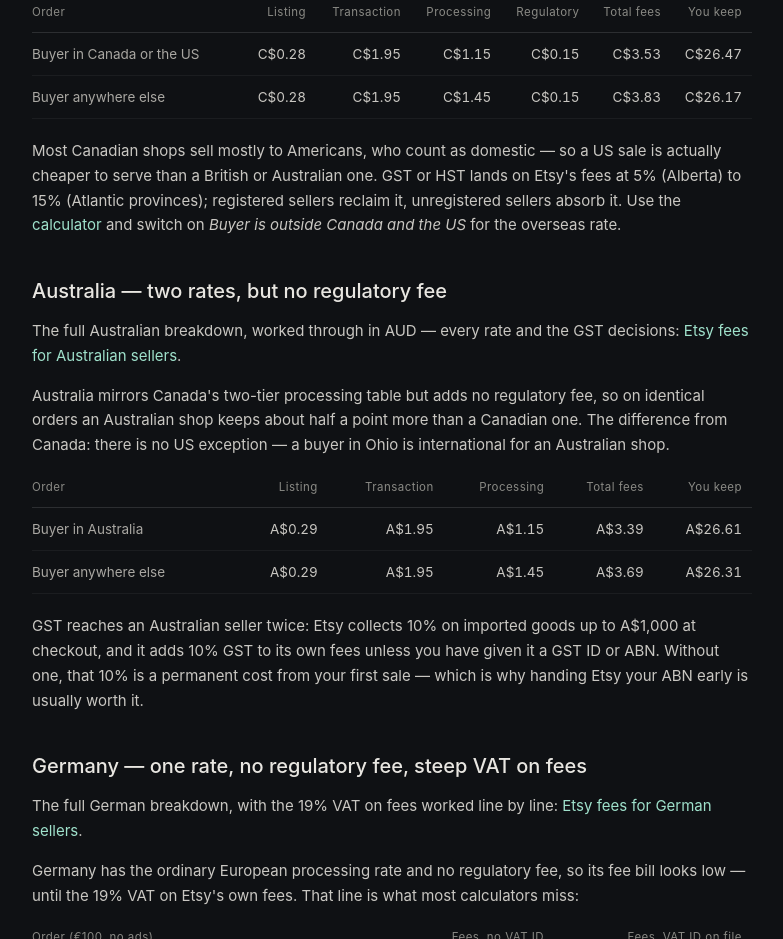
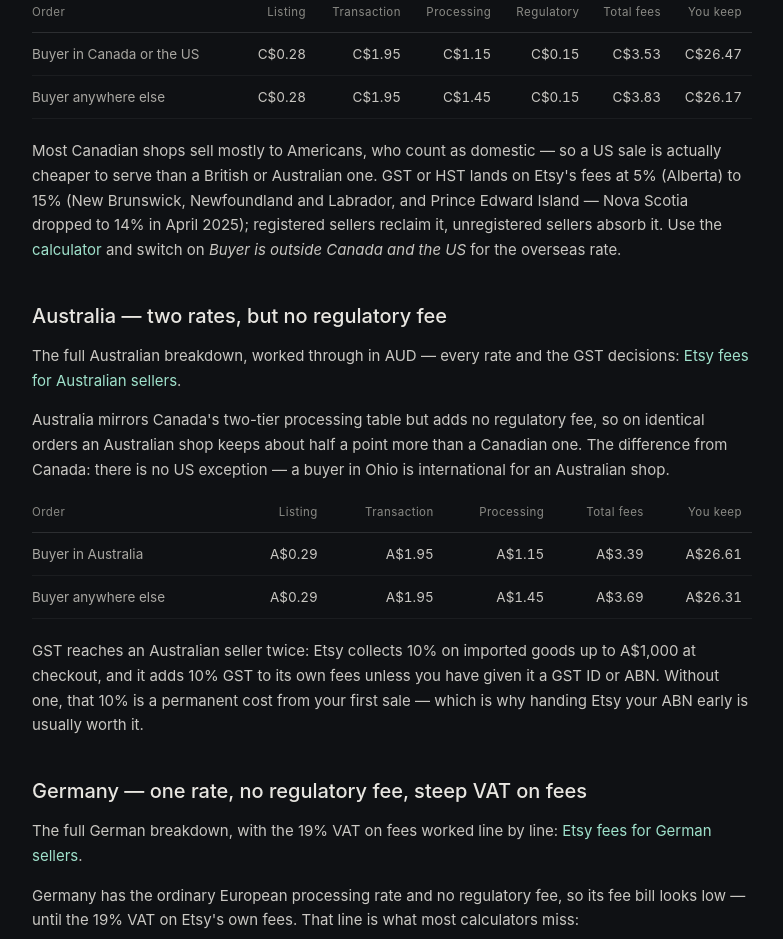
Before and after one commit to Johnmilton1976/craftfee-site, a plain HTML site: page public/etsy-fees-by-country/index.html in a window 1280 px wide. Shown: the part 3012-3951 px from the top of the page, without its empty margins (248-1031 px from the left). Drawn offline with Linux system fonts and the light colour scheme.

Commit message:
Accuracy: Canada GST/HST prose on /etsy-fees-by-country/ said '15% (Atlantic provinces)' but Nova Scotia cut its HST to 14% on April 1 2025 (CRA). Named the three Atlantic provinces still at 15% (NB, NL, PEI) and noted the NS change

```diff
--- a/public/etsy-fees-by-country/index.html
+++ b/public/etsy-fees-by-country/index.html
@@ -111,7 +111,7 @@
       <tr><td>Buyer in Canada or the US</td><td class="num">C$0.28</td><td class="num">C$1.95</td><td class="num">C$1.15</td><td class="num">C$0.15</td><td class="num">C$3.53</td><td class="num">C$26.47</td></tr>
       <tr><td>Buyer anywhere else</td><td class="num">C$0.28</td><td class="num">C$1.95</td><td class="num">C$1.45</td><td class="num">C$0.15</td><td class="num">C$3.83</td><td class="num">C$26.17</td></tr>
     </table>
-    <p>Most Canadian shops sell mostly to Americans, who count as domestic — so a US sale is actually cheaper to serve than a British or Australian one. GST or HST lands on Etsy's fees at 5% (Alberta) to 15% (Atlantic provinces); registered sellers reclaim it, unregistered sellers absorb it. Use the <a href="/etsy-fee-calculator/">calculator</a> and switch on <em>Buyer is outside Canada and the US</em> for the overseas rate.</p>
+    <p>Most Canadian shops sell mostly to Americans, who count as domestic — so a US sale is actually cheaper to serve than a British or Australian one. GST or HST lands on Etsy's fees at 5% (Alberta) to 15% (New Brunswick, Newfoundland and Labrador, and Prince Edward Island — Nova Scotia dropped to 14% in April 2025); registered sellers reclaim it, unregistered sellers absorb it. Use the <a href="/etsy-fee-calculator/">calculator</a> and switch on <em>Buyer is outside Canada and the US</em> for the overseas rate.</p>
 
     <h2>Australia — two rates, but no regulatory fee</h2>
     <p>The full Australian breakdown, worked through in AUD — every rate and the GST decisions: <a href="/etsy-fees-australia/">Etsy fees for Australian sellers</a>.</p>
```
Also changed, not shown: .lastmod.json.
